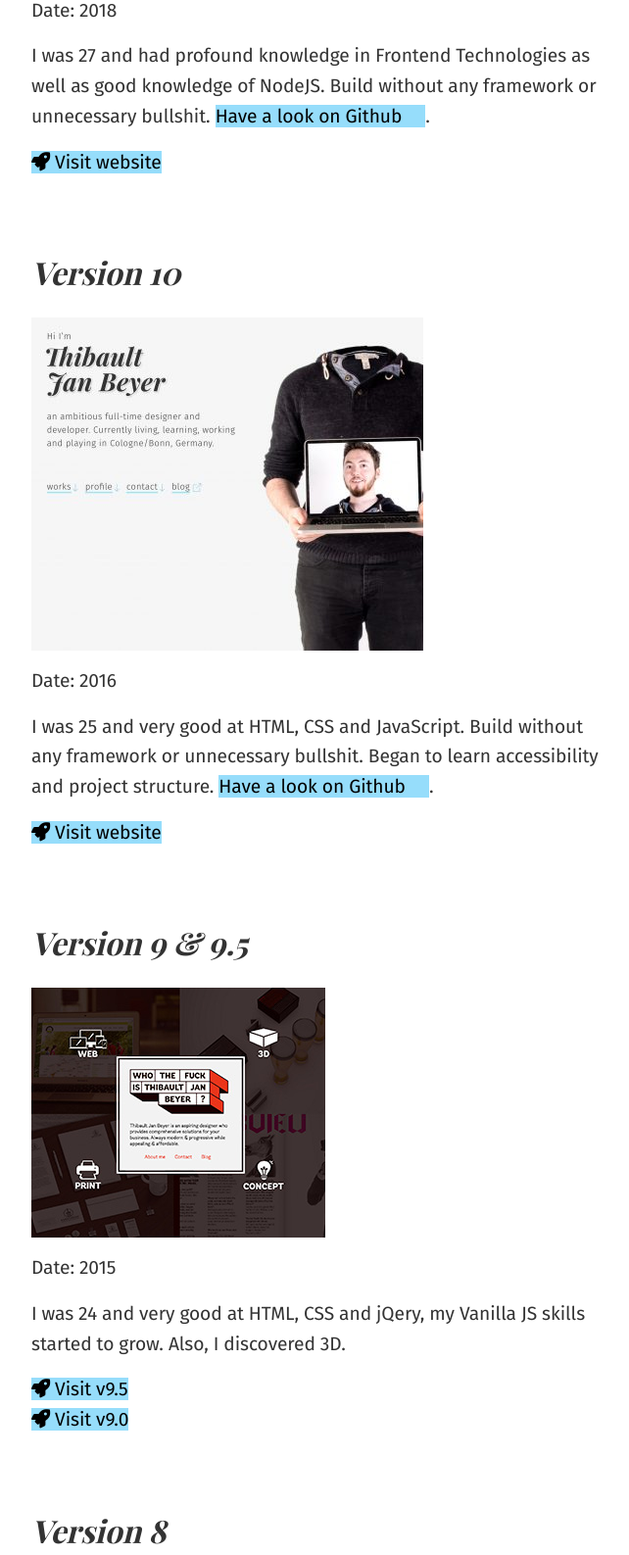
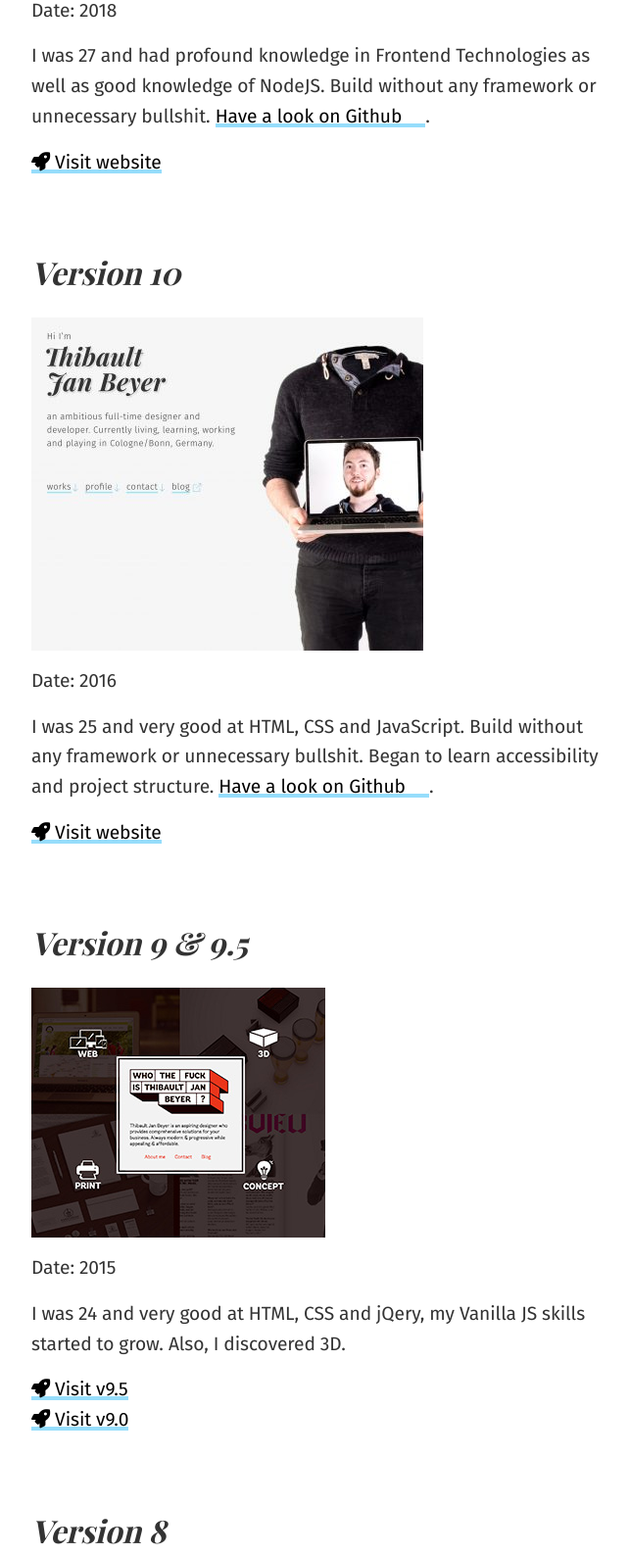
Before and after one commit to ThibaultJanBeyer/blog.thibaultjanbeyer.com-v2, a Jekyll site: the page built from _posts/2015-04-03-old-versions-website-archive.md, in a window 1280 px wide. Shown: the part 897-2484 px from the top of the page at 98% size, without its empty margins (317-959 px from the left). Built offline with Jekyll 4.4.1, drawn with Linux system fonts in a browser that asks for light colours; nearby versions of some CDN libraries; some web fonts are replaced; comment, search, counter and statistics services are not loaded; grey boxes are pictures that could not be loaded.

Commit message:
fix link gradient issue

```diff
--- a/_sass/_links-hilite.scss
+++ b/_sass/_links-hilite.scss
@@ -17,7 +17,7 @@ a {
   color: $black;
   background: $blue;
   background: -moz-linear-gradient(
-    top,
+    to top,
     rgba(0, 0, 0, 0) 0%,
     rgba(0, 0, 0, 0) 45%,
     $blue 45%,
@@ -26,7 +26,7 @@ a {
     rgba(0, 0, 0, 0) 100%
   );
   background: linear-gradient(
-    top,
+    to top,
     rgba(0, 0, 0, 0) 0%,
     rgba(0, 0, 0, 0) 45%,
     $blue 45%,
```
